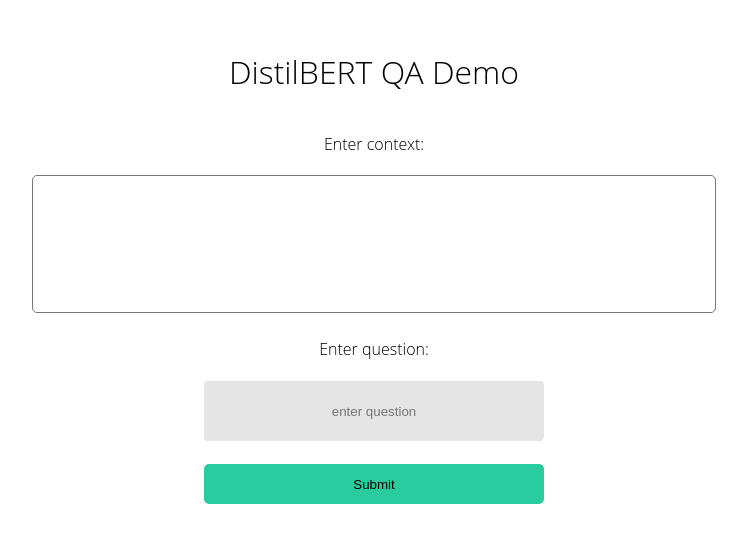
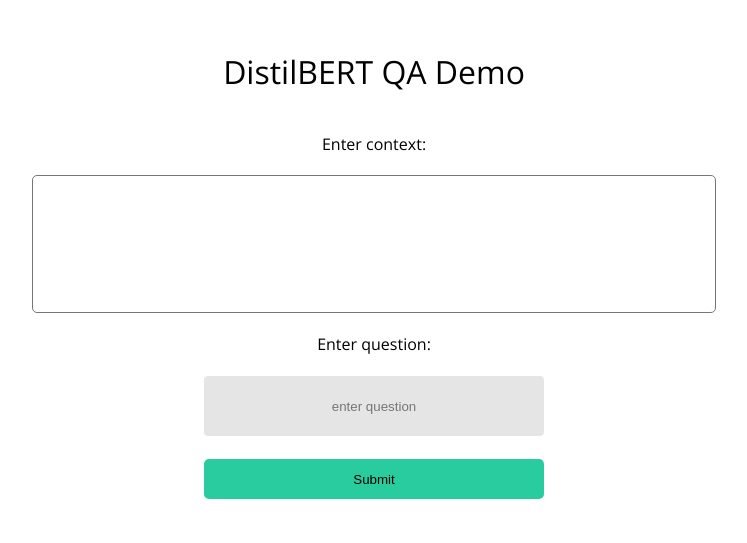
Before and after one commit to tifoit/DistilBERT-SQuAD, a Flask app: page / in a window 1280 px wide. Shown: the top 543 px of the page, without its empty margins (266-1013 px from the left). Run offline with Flask 2, Linux system fonts and the light colour scheme.

Commit message:
update styling

```diff
--- a/static/css/style.css
+++ b/static/css/style.css
@@ -36,6 +36,9 @@ body{
   -moz-box-sizing: border-box;
   box-sizing: border-box;
   max-width: 100%;
+  display: block;
+  margin-left: auto;
+  margin-right: auto;
 }
 
 .result{
--- a/templates/index.html
+++ b/templates/index.html
@@ -4,6 +4,7 @@
     <meta charset="utf-8">
     <meta name="viewport" content="width=device-width, initial-scale=1, shrink-to-fit=no">
     <meta name="description" content="BERT based question and answer model demo">
+    <link href="https://fonts.googleapis.com/css?family=Open+Sans" rel="stylesheet">
     <link rel="stylesheet" href="/static/css/style.css">
     <link rel="stylesheet" href="/static/css/animate.min.css">
     <link rel="shortcut icon" type="image/png" href="/static/images/logo.png">
@@ -12,7 +13,7 @@
   <body>
 
     <form action="/">
-      <div class="main">
+      <div class="animated fadeIn main">
         <br>
 
         <h1>DistilBERT QA Demo </h1>
```
